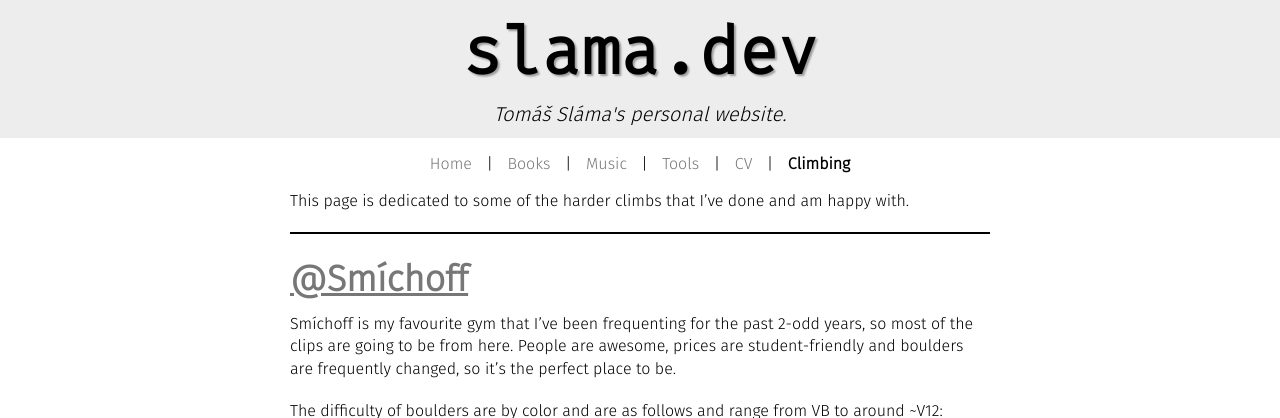
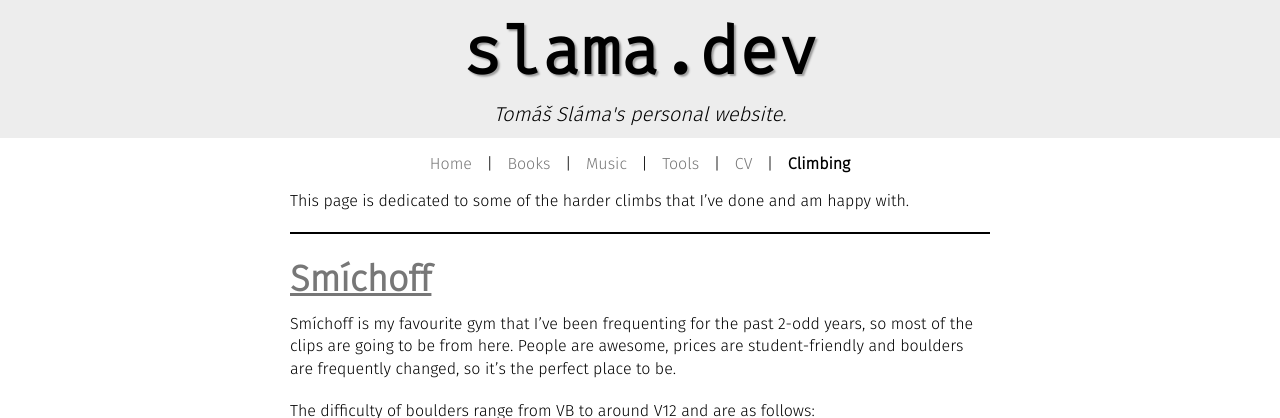
Before and after one commit to xiaoxiae/slama.dev, a Jekyll site: the page built from climbing.md, in a window 1280 px wide, cut to the strip 0-418 px from the top of the page. Built offline with Jekyll 4.4.1, drawn with Linux system fonts in a browser that asks for light colours.

```diff
--- a/climbing.md
+++ b/climbing.md
@@ -8,10 +8,10 @@
 
 ---
 
-## [@Smíchoff](https://www.lezeckecentrum.cz/cs/)
+## [Smíchoff](https://www.lezeckecentrum.cz/cs/)
 Smíchoff is my favourite gym that I've been frequenting for the past 2-odd years, so most of the clips are going to be from here. People are awesome, prices are student-friendly and boulders are frequently changed, so it's the perfect place to be.
 
-The difficulty of boulders are by color and are as follows and range from VB to around ~V12:
+The difficulty of boulders range from VB to around V12 and are as follows:
 
 {: .no-invert}
 <figure>
```
Also changed, not shown: 1 other file.
